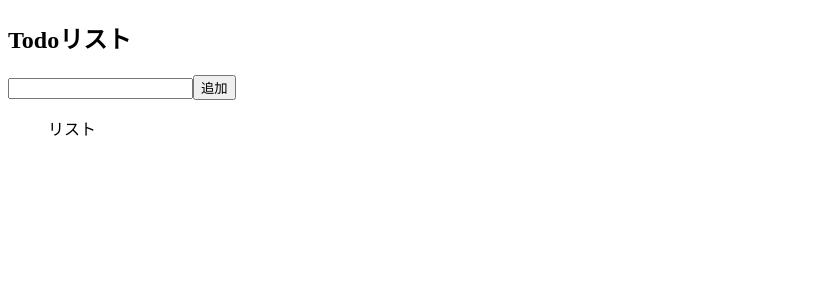
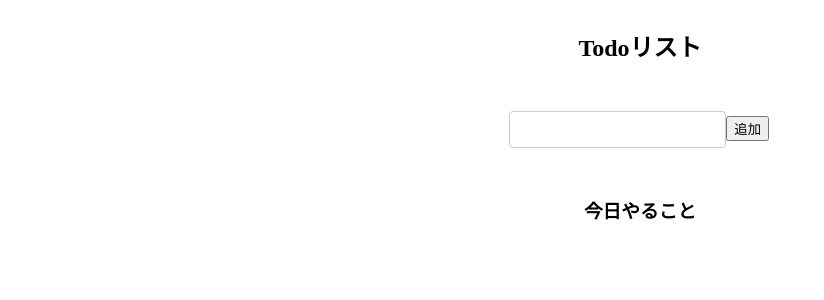
Before and after one commit to Matsuyama01/TodoList, a React (Create React App) app: page / in a window 1280 px wide. Shown: the top 300 px of the page, without its empty margins (0-824 px from the left). Built offline with nearby package versions, Linux system fonts and the light colour scheme; the HTML template or start-up script is replaced by a standard one.

Commit message:
css適用

```diff
--- a/src/App.tsx
+++ b/src/App.tsx
@@ -1,4 +1,5 @@
 import React, { useState } from 'react';
+import './main.css';
 
 const App: React.FC = () => {
   //入力欄のリストを保存するための状態
@@ -22,8 +23,8 @@ const App: React.FC = () => {
   return (
     <div className='App'>
       <div>
-        <h2>Todoリスト</h2>
-        <form onSubmit={handleSubmit}>
+        <h2 className='title'>Todoリスト</h2>
+        <form onSubmit={handleSubmit} className='form'>
           <input
             type='text'
             onChange={handleChange}
@@ -32,13 +33,13 @@ const App: React.FC = () => {
           />
           <input type='submit' value='追加' className='buttun' />
         </form>
-
+        <h3 className='listTitle'>今日やること</h3>
         <ul>
-          リスト
           {list.map((item, index) => (
             <li key={index} className='list'>
               {item}
-            </li> // リストの各項目を表示
+              {/* リストの各項目を表示 */}
+            </li>
           ))}
         </ul>
       </div>
--- /dev/null
+++ b/src/main.css
@@ -0,0 +1,72 @@
+.App {
+  display: flex;
+  justify-content: center;
+  align-items: center;
+}
+
+.title {
+  display: flex;
+  justify-content: center;
+  align-items: center;
+}
+
+/* フォーム全体のスタイル */
+.form {
+  width: 90%; /* 例: フォームの幅を90%に設定 */
+  max-width: 600px; /* 最大幅を600pxに設定 */
+  margin: 20px auto; /* 上下のマージンを20px、左右を自動で中央揃え */
+  padding: 20px;
+}
+
+.listTitle {
+  display: flex;
+  justify-content: center;
+  align-items: center;
+}
+
+/* テキスト入力フィールドのスタイル */
+.inputtext {
+  width: 80%; /* 幅を大きく */
+  padding: 10px 20px; /* 内側の余白を増やす */
+  margin: 8px 0; /* 外側の余白 */
+  display: inline-block; /* 表示方式 */
+  border: 1px solid #ccc; /* 枠線 */
+  border-radius: 4px; /* 角の丸み */
+  box-sizing: border-box; /* ボックスサイズの計算方法 */
+}
+
+/* 送信ボタンのスタイル */
+.button {
+  width: 20%; /* 幅を大きく */
+  background-color: #4caf50; /* 背景色 */
+  color: white; /* 文字色 */
+  padding: 14px 20px; /* 内側の余白 */
+  margin: 8px 0; /* 外側の余白 */
+  border: none; /* 枠線なし */
+  border-radius: 4px; /* 角の丸み */
+  cursor: pointer; /* カーソルのスタイル */
+}
+
+.button:hover {
+  background-color: #45a049; /* ホバー時の背景色 */
+}
+
+ul {
+  list-style-type: none; /* リストの前の点を消去 */
+  padding: 0;
+  max-width: 600px; /* リストの最大幅を設定 */
+  margin: auto; /* リストを中央揃え */
+}
+
+li {
+  border-bottom: 1px solid black; /* リスト項目の下に黒線を追加 */
+  padding: 5px;
+  white-space: nowrap; /* 改行をしない */
+  max-width: 600px; /* 最大幅を設定 */
+}
+
+.list {
+  border: 1px solid #ccc; /* グレーの枠線 */
+  margin: 10px; /* 外側の余白 */
+  padding: 10px; /* 内側の余白 */
+}
```
Also changed, not shown: src/App.css (added).
